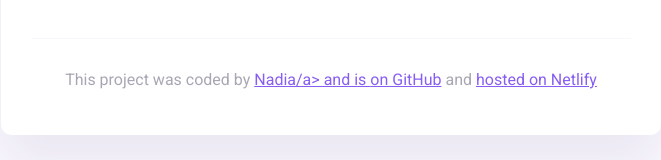
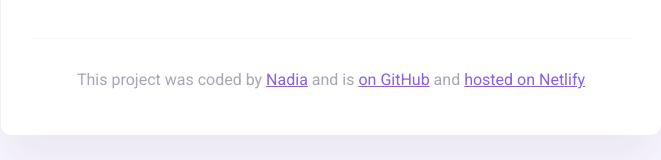
Before and after one commit to ntanian/My-project-1, a website built with Parcel: page index.html in a window 1280 px wide. Shown: the part 325-485 px from the top of the page, without its empty margins (309-970 px from the left). Built offline with nearby package versions, Linux system fonts and the light colour scheme.

Commit message:
Update index.html

```diff
--- a/index.html
+++ b/index.html
@@ -47,7 +47,7 @@
       <footer>
         <p>
           This project was coded by
-          <a href="https://github.com/ntanian" target="_blank">Nadia/a> and is
+          <a href="https://github.com/ntanian" target="_blank">Nadia</a> and is
           <a href="https://github.com/ntanian/My-project-1" target="_blank"> on GitHub</a> and
           <a href="https://quiet-crepe-728608.netlify.app/" target="_blank">hosted on Netlify</a>
         </p>
```
